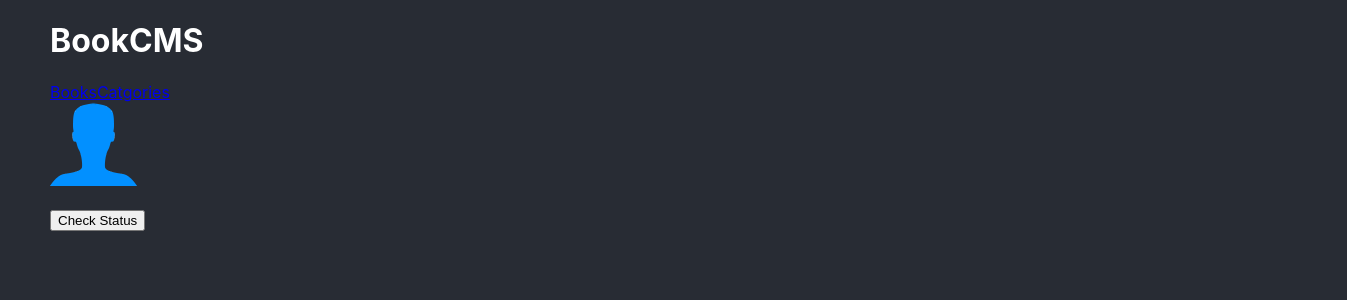
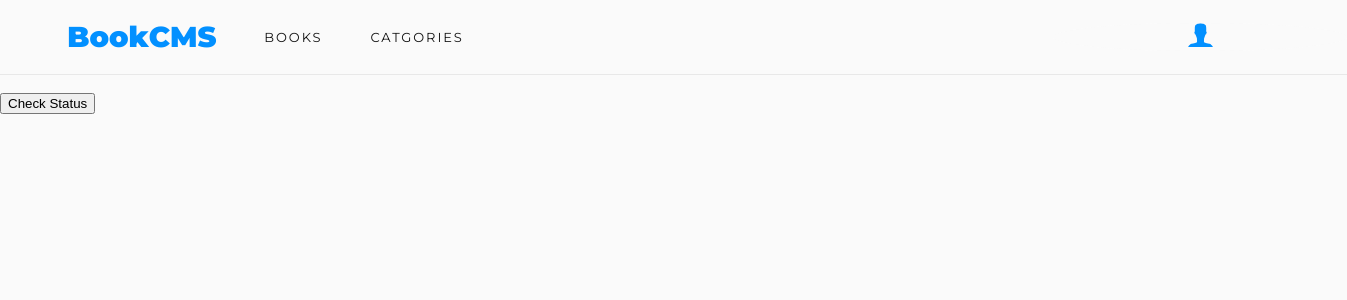
Before and after one commit to belmeetmule/bookstore, a React (Create React App) app: page /categories in a window 1280 px wide. Shown: the top 300 px of the page, 1347 px wide, since content can reach past the window. Built offline with nearby package versions, Linux system fonts and the light colour scheme.

Commit message:
update style of the page

```diff
--- a/src/index.css
+++ b/src/index.css
@@ -1,42 +1,262 @@
-body {
-  margin: 15px 50px;
-  font-family:
-    -apple-system,
-    BlinkMacSystemFont,
-    'Segoe UI',
-    'Roboto',
-    'Oxygen',
-    'Ubuntu',
-    'Cantarell',
-    'Fira Sans',
-    'Droid Sans',
-    'Helvetica Neue',
-    sans-serif;
-  -webkit-font-smoothing: antialiased;
-  -moz-osx-font-smoothing: grayscale;
-  background-color: #282c34;
-  color: white;
+@import url("https://fonts.googleapis.com/css2?family=Montserrat:wght@400;900&display=swap");
+@import url("https://fonts.googleapis.com/css2?family=Roboto+Slab:wght@100;200;300;400;500;600;700;800;900&display=swap");
+
+:root {
+  --font-mont: "Montserrat", sans-serif;
+  --font-robo: "Roboto Slab", serif;
 }
 
-code {
-  font-family:
-    source-code-pro,
-    Menlo,
-    Monaco,
-    Consolas,
-    'Courier New',
-    monospace;
+body {
+  box-sizing: border-box;
+  margin: 0;
+  padding: 0;
+  border-radius: 4px;
+  box-shadow: 0 0 60px 0 var(--black-5);
+  background-color: #fafafa;
 }
 
-.menu {
+.flexd {
   display: flex;
-  gap: 2rem;
-  list-style: none;
-  margin-right: 2rem;
-  font-size: 2rem;
 }
 
-a.active-link {
-  color: orange;
+header {
+  justify-content: space-between;
+  padding-left: 4.2rem;
+  align-items: center;
+  border-bottom: solid 1px #e8e8e8;
+  width: 100%;
+}
+
+.h-links {
+  align-items: center;
+  gap: 3rem;
+  font-family: var(--font-mont);
+  font-stretch: normal;
+  font-style: normal;
+  line-height: normal;
+}
+
+.h-links h1 {
+  font-size: 1.8rem;
+  width: 100%;
+  font-weight: bold;
+  white-space: nowrap;
+  letter-spacing: normal;
+  color: #0290ff;
+}
+
+.link {
   text-decoration: none;
+  color: #121212;
+  text-transform: uppercase;
+  font-size: 0.813rem;
+  font-weight: normal;
+  letter-spacing: 1.9px;
 }
+
+#user-pic {
+  padding: 0 8.4rem;
+  background-color: #fafafa;
+  border-radius: 100%;
+}
+
+#user-pic img {
+  width: 25px;
+  height: auto;
+}
+
+.f-col {
+  display: flex;
+  flex-direction: column;
+}
+
+#main-sec {
+  align-items: center;
+  gap: 4rem;
+  padding-top: 1.6rem;
+}
+
+#books-list {
+  width: 88%;
+  gap: 1rem;
+}
+
+.book {
+  align-items: center;
+  padding: 2.5rem 2rem;
+  background-color: #fff;
+  border: 1px solid #e8e8e8;
+  gap: 4rem;
+}
+
+.book-info {
+  min-width: 400px;
+  font-family: var(--font-robo);
+  font-stretch: normal;
+  font-style: normal;
+  line-height: normal;
+  letter-spacing: normal;
+}
+
+.book-info-h h4 {
+  width: 7rem;
+  height: 1.125rem;
+  margin: 0 4rem 0 0;
+  opacity: 0.5;
+  font-family: var(--font-mont);
+  font-size: 0.875rem;
+  font-weight: bold;
+  color: #121212;
+}
+
+.book-info-h h3 {
+  font-size: 1rem;
+  font-weight: 300;
+  font-stretch: normal;
+  font-style: normal;
+  line-height: normal;
+  color: #4386bf;
+}
+
+.axn-btn {
+  background: none;
+  border: none;
+  padding: 0;
+  cursor: pointer;
+  outline: inherit;
+  font-family: var(--font-robo);
+  font-size: 0.875rem;
+  font-weight: 300;
+  color: #4386bf;
+}
+
+.line-div {
+  width: 0.125rem;
+  height: 1.2rem;
+  margin: 0 0.9rem;
+  border-left: solid 0.1px #e8e8e8;
+}
+
+.book-progress {
+  gap: 1.2rem;
+  font-family: var(--font-mont);
+  color: #121212;
+  font-stretch: normal;
+  font-style: normal;
+  letter-spacing: normal;
+}
+
+.book-percentage {
+  font-size: 2rem;
+  font-weight: normal;
+  margin: 0;
+}
+
+.book-completion {
+  width: 5rem;
+  height: 1.125rem;
+  opacity: 0.5;
+  font-size: 0.875rem;
+  font-weight: normal;
+  margin: 0;
+}
+
+.circ-progress {
+  width: 4rem;
+  height: 4rem;
+}
+
+.line-p-div {
+  height: 4.375rem;
+  margin: 0;
+  border-left: solid 1px #e8e8e8;
+}
+
+.progression {
+  font-family: var(--font-robo);
+  color: #121212;
+}
+
+.progression > * {
+  font-weight: 300;
+  font-stretch: normal;
+  font-style: normal;
+  line-height: normal;
+}
+
+.book-chapter {
+  height: 1.125rem;
+  opacity: 0.5;
+  text-transform: uppercase;
+  font-size: 0.813rem;
+  letter-spacing: normal;
+}
+
+.book-chapter-number {
+  height: 1.313rem;
+  font-size: 1rem;
+  letter-spacing: -0.4px;
+}
+
+.prog-btn {
+  margin-top: 0.5rem;
+  height: 2.063rem;
+  text-transform: uppercase;
+  padding: 0.438rem 1.188rem 0.5rem 1.375rem;
+  font-size: 0.813rem;
+  letter-spacing: 0.5px;
+  text-align: center;
+  border: none;
+  color: #fff;
+  border-radius: 3px;
+  background-color: #0290ff;
+}
+
+#add-div {
+  width: 86%;
+  gap: 1.5rem;
+  margin-bottom: 1.6rem;
+}
+
+.add-book-line-div {
+  height: 0.125rem;
+  border-top: solid 1px #e8e8e8;
+}
+
+#add-div h2 {
+  height: 1.5rem;
+  margin: 1.813rem 32.75rem 1.188rem 0;
+  font-family: var(--font-mont);
+  font-size: 1.25rem;
+  font-weight: bold;
+  font-stretch: normal;
+  font-style: normal;
+  line-height: normal;
+  letter-spacing: -0.18px;
+  color: #888;
+}
+
+#add-book-form {
+  width: 100%;
+  gap: 1.5rem;
+  justify-content: space-between;
+}
+
+#book-title,
+#book-author,
+#form-categ {
+  width: 24%;
+  border-radius: 4px;
+  border: solid 1px #e8e8e8;
+  background-color: #fff;
+}
+
+.add-book-btn {
+  width: 11.5rem;
+  height: 2.813rem;
+  margin: 0 1.2rem 0 0;
+  padding: 0.801rem 1.188rem 0.886rem 1.375rem;
+  border-radius: 3px;
+  background-color: #0290ff;
+  color: #fff;
+}
```
